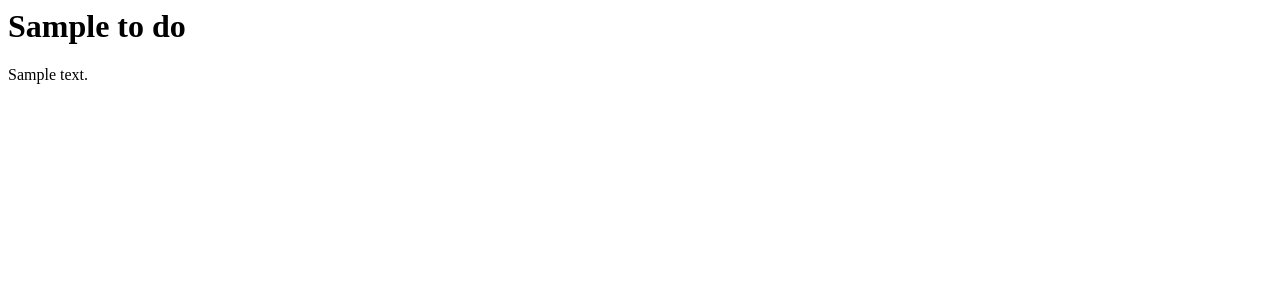
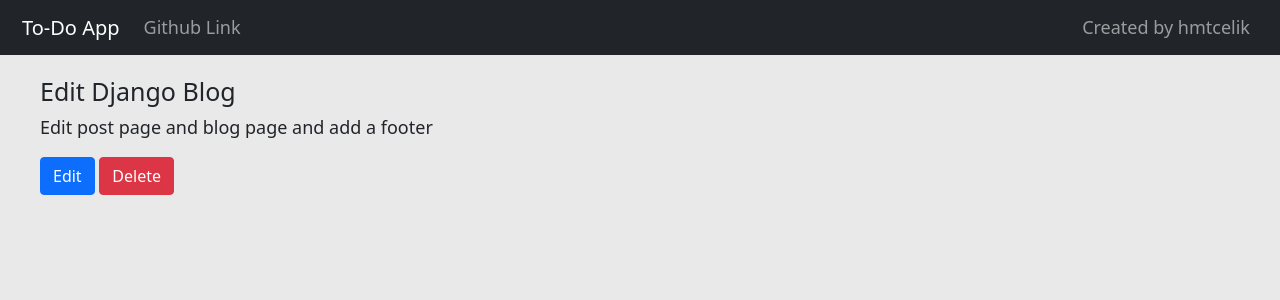
Before and after one commit to hmtcelik/To-Do-App, a Django app: template templates/task.html in a window 1280 px wide. Shown: the top 300 px of the page. Run offline with Django 3.2, Linux system fonts and the light colour scheme; data comes from the database, SQL or seed files in the repository; both versions use the stored data as it was after the commit; the template is opened without the code that fills it: values that come from a table or form of the project are taken from there, most other values are stand-ins (such as "Sample title", 1, 10 or a date in 2020).

Commit message:
add button for edit and delete tasks

```diff
--- a/templates/base.html
+++ b/templates/base.html
@@ -10,12 +10,16 @@
     <style>
         body{
             background: rgb(233, 233, 233);
+            font-size: 18px;
+        }
+        h1{
+            font-size: 25px;
         }
     </style>
 </head>
 <body>
 
-    <nav class="navbar navbar-expand-lg navbar-dark bg-dark">
+    <nav class="navbar navbar-expand-lg navbar-dark bg-dark"style="padding: 6px 10px;">
         <div class="container-fluid">
         <a class="navbar-brand" href="{% url 'index'%}">To-Do App</a>
         <button class="navbar-toggler" type="button" data-bs-toggle="collapse" data-bs-target="#navbarSupportedContent" aria-controls="navbarSupportedContent" aria-expanded="false" aria-label="Toggle navigation">
@@ -24,24 +28,26 @@
             <div class="collapse navbar-collapse" id="navbarSupportedContent">
                 <ul class="navbar-nav me-auto mb-2 mb-lg-0">
                     <li class="nav-item">
-                        <a class="nav-link" href="https://github.com/hmtcelik/To-Do-App">Github Link</a>
+                        <a class="nav-link" href="https://github.com/hmtcelik/To-Do-App" target="_blank">Github Link</a>
                     </li>
                 </ul>
+            </div>
+            <div class="collapse navbar-collapse flex-grow-0" id="navbarSupportedContent">
+                <ul class="navbar-nav text-right">
+                    <li class="nav-item active">
+                        <a class="nav-link" href="https://github.com/hmtcelik">Created by hmtcelik</a>
+                    </li>
             </div>
         </div>
     </nav>
 
-    <div class="container-fluid">
+    <div class="container-fluid" style="padding: 5px 40px;">
             <div class="mt-3">
                 {% block body %}
                 {% endblock %}
             </div>
     </div>
 
-
-
-
-
     <script src="https://cdn.jsdelivr.net/npm/bootstrap@5.1.3/dist/js/bootstrap.bundle.min.js" integrity="sha384-ka7Sk0Gln4gmtz2MlQnikT1wXgYsOg+OMhuP+IlRH9sENBO0LRn5q+8nbTov4+1p" crossorigin="anonymous"></script>
 </body>
 </html>
--- a/templates/task.html
+++ b/templates/task.html
@@ -1,6 +1,8 @@
-
-
-
-<h1>{{ ToDo.title }}</h1>
-
-<p>{{ ToDo.description}}</p>
+{% extends 'base.html' %}
+{% block title %}{{ task.title }}{% endblock %}
+{% block body %}
+    <h1>{{ task.title }}</h1>
+    <p>{{ task.description}}</p>
+    <a href="{% url 'edit' task.id %}" class="btn btn-primary">Edit</a>
+    <a href="{% url 'delete' task.id %}" class="btn btn-danger">Delete</a>
+{% endblock %}
--- a/todoapp/forms.py
+++ b/todoapp/forms.py
@@ -1,2 +1,2 @@
 from django import forms
-from .models import ToDo
+from .models import task
--- a/todoapp/models.py
+++ b/todoapp/models.py
@@ -3,7 +3,7 @@ from django.db import models
 
 class task(models.Model):
     title = models.CharField(max_length=50)
-    description = models.TextField(max_length=200)
+    description = models.TextField(max_length=500)
 
     def __str__(self):
         return self.title
--- a/todoapp/urls.py
+++ b/todoapp/urls.py
@@ -14,12 +14,12 @@ Including another URLconf
     2. Add a URL to urlpatterns:  path('blog/', include('blog.urls'))
 """
 from django.urls import path, include
-from .views import IndexView, DeleteView, EditView, ToDoView, CreateView
+from .views import IndexView, DeleteView, EditView, TaskView, CreateView
 
 urlpatterns = [
     path('', IndexView.as_view(), name='index'),
-    path('delete/', DeleteView.as_view(), name='delete'),
-    path('edit/', EditView.as_view(), name='edit'),
-    path('<int:pk>/', ToDoView.as_view(), name='task'),
+    path('<int:pk>/delete/', DeleteView.as_view(), name='delete'),
+    path('<int:pk>/edit/', EditView.as_view(), name='edit'),
+    path('<int:pk>/', TaskView.as_view(), name='task'),
     path('create/', CreateView.as_view(), name='create')
 ]
```
Also changed, not shown: templates/delete.html (+9 -5 lines), templates/edit.html (+8 -4 lines), templates/index.html (+10 -3 lines), todoapp/views.py (+6 -2 lines), db.sqlite3, todoapp/migrations/0003_alter_task_description.py (added).
